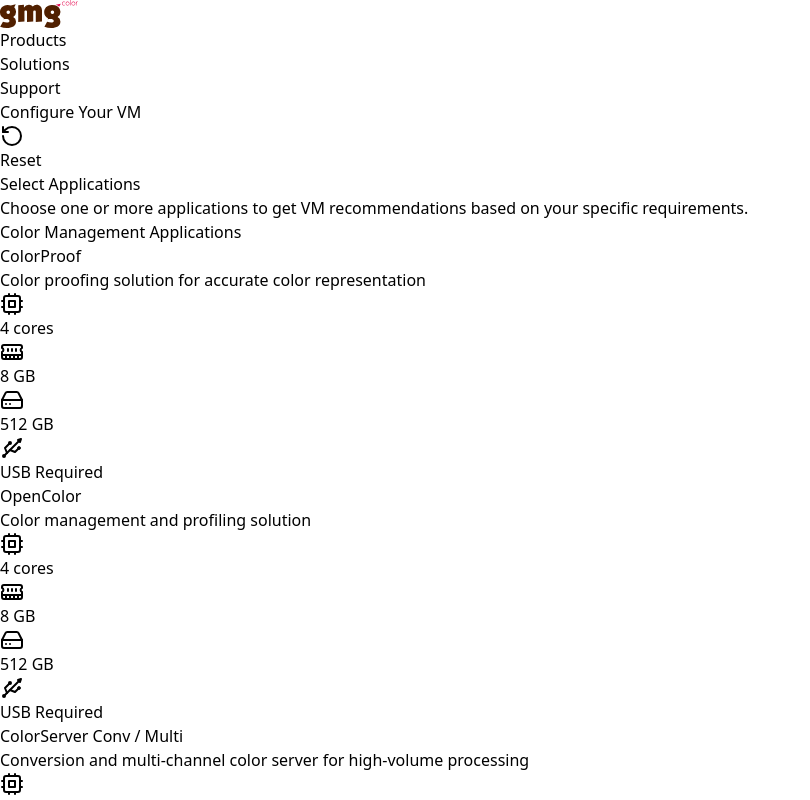
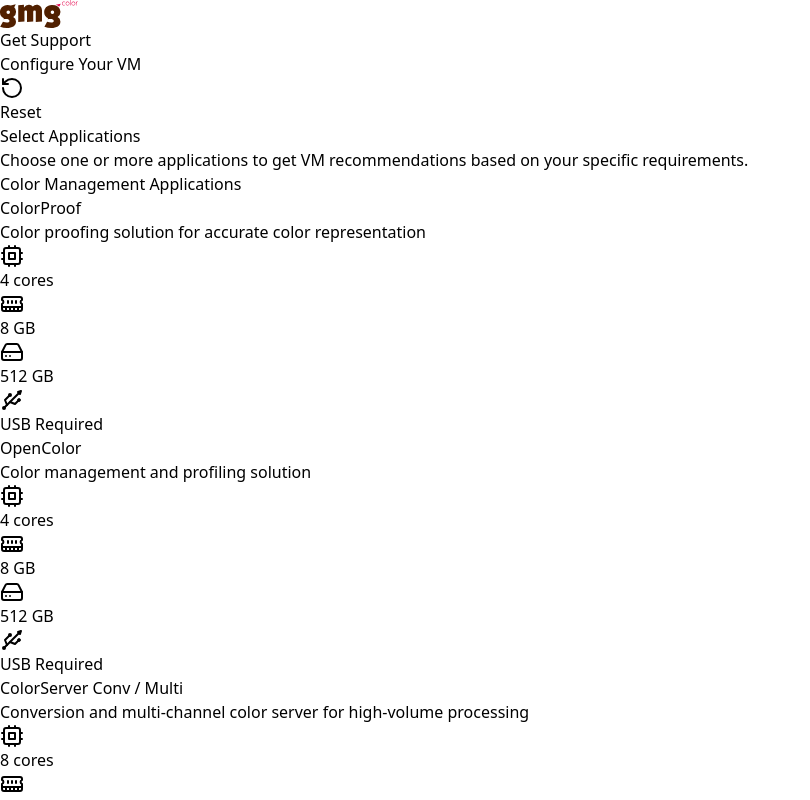
Before and after one commit to derb0bby/gmg-vmsizeconfigurator, a React (Vite) app: page / in a window 1280 px wide. Shown: the top 800 px of the page, without its empty margins (0-810 px from the left). Built offline with nearby package versions, Linux system fonts and the light colour scheme.

Commit message:
adaptions

```diff
--- a/src/components/Header.tsx
+++ b/src/components/Header.tsx
@@ -2,9 +2,9 @@
 
 const Header: React.FC = () => {
   return (
-    <header className="bg-white h-16 px-4 sm:px-6 lg:px-8 shadow-sm">
-      <div className="max-w-4xl mx-auto h-full flex justify-between items-center">
-        <div className="flex items-center">
+    <header className="bg-white h-16 shadow-sm">
+      <div className="container mx-auto px-4 h-full flex justify-between items-center">
+        <div>
           <svg xmlns="http://www.w3.org/2000/svg" width="78" height="28" fill="none" viewBox="0 0 78 28">
             <path fill="#512000" d="M8.255 13.88a1.696 1.696 0 0 0 1.726-1.726 1.65 1.65 0 0 0-1.726-1.725 1.694 1.694 0 0 0-1.725 1.725 1.65 1.65 0 0 0 1.725 1.726M2.93 21.758a12.2 12.2 0 0 0 4.05.84c1.2 0 2.476-.225 2.476-1.65 0-1.426-1.576-1.876-3.226-1.876-.975 0-1.875.15-2.85.225l.525-1.126a6.64 6.64 0 0 1-3.9-6.302c0-3.076 2.325-6.977 7.575-6.977a9.7 9.7 0 0 1 3.226.525l4.95-1.05-1.5 2.925a6.23 6.23 0 0 1 1.8 4.502 5.86 5.86 0 0 1-2.85 5.252 5.19 5.19 0 0 1 2.775 4.727c0 4.051-3.675 6.227-9.076 6.227a19.3 19.3 0 0 1-6.75-1.2l2.775-5.027zM35.783 22.058V11.704a1.125 1.125 0 0 0-1.275-1.2 1.216 1.216 0 0 0-1.275 1.275v9.753l-6.226.526v-10.28a1.208 1.208 0 0 0-1.35-1.274 1.125 1.125 0 0 0-1.2 1.275v9.753l-6.226.526V5.342l5.7-.526v2.626h.076a5.7 5.7 0 0 1 4.875-2.626 4.58 4.58 0 0 1 3.9 1.726 5.06 5.06 0 0 1 3.751-1.726c3.45 0 5.475 2.551 5.475 5.853v10.878l-6.225.526zM52.434 13.88a1.65 1.65 0 0 0 1.726-1.727 1.65 1.65 0 0 0-1.726-1.725 1.65 1.65 0 0 0-1.725 1.725 1.65 1.65 0 0 0 1.725 1.726m-5.325 7.877c1.316.516 2.712.8 4.125.84 1.2 0 2.55-.225 2.55-1.65 0-1.426-1.575-1.876-3.3-1.876-.975 0-1.95.15-2.925.225l.525-1.125a6.64 6.64 0 0 1-3.9-6.303c0-3.076 2.325-6.902 7.65-6.977a11.9 11.9 0 0 1 3.226.375 7.5 7.5 0 0 1 3.525 2.026 6.87 6.87 0 0 1 1.875 4.501 5.86 5.86 0 0 1-2.85 5.252 5.19 5.19 0 0 1 2.775 4.727c0 4.051-3.675 6.227-9.15 6.227a19.8 19.8 0 0 1-6.826-1.2l2.7-5.027z"></path>
             <path fill="#E5004A" d="m59.185 6.75 1.575-3.075-5.025 1.05a6.53 6.53 0 0 1 3.45 2.025M65.208 5.018c-.38.314-.858.484-1.35.48a1.92 1.92 0 0 1-1.943-2.01 1.966 1.966 0 0 1 2.026-1.899c.464.018.912.172 1.29.443l-.27.308a1.56 1.56 0 0 0-1.043-.36 1.5 1.5 0 0 0-1.568 1.552 1.5 1.5 0 0 0 1.5 1.501c.406.004.8-.13 1.118-.383zM69.484 3.526a1.966 1.966 0 0 1-1.92 1.973 1.97 1.97 0 0 1-1.928-1.973 1.974 1.974 0 0 1 1.927-1.936 1.965 1.965 0 0 1 1.92 1.936m-3.413 0a1.5 1.5 0 1 0 3.001 0 1.5 1.5 0 0 0-3.001 0M70.699 5.41l-.436.09V.09L70.7 0zM75.327 3.526a1.973 1.973 0 0 1-1.928 1.973 1.97 1.97 0 0 1-1.928-1.973A1.973 1.973 0 0 1 73.4 1.59a1.97 1.97 0 0 1 1.927 1.936m-3.42 0a1.5 1.5 0 1 0 3 0 1.5 1.5 0 0 0-3 0M76.362 2.392a1.29 1.29 0 0 1 1.44-.803l-.188.442h-.172c-.473 0-1.05.586-1.05 1.501v1.89l-.435.09V1.657l.405-.067z"></path>
@@ -12,17 +12,14 @@
         </div>
 
         <nav>
-          <ul className="flex space-x-6">
-            <li>
-              <a href="#" className="text-[#333] hover:text-[#ee2d68] font-medium">Products</a>
-            </li>
-            <li>
-              <a href="#" className="text-[#333] hover:text-[#ee2d68] font-medium">Solutions</a>
-            </li>
-            <li>
-              <a href="#" className="text-[#333] hover:text-[#ee2d68] font-medium">Support</a>
-            </li>
-          </ul>
+          <a
+            href="https://customercare.gmgcolor.com/"
+            target="_blank"
+            rel="noopener noreferrer"
+            className="text-[#333] hover:text-[#ee2d68] font-medium px-4 py-2 border border-[#ee2d68] rounded-md hover:bg-[#ee2d68] hover:text-white transition-colors"
+          >
+            Get Support
+          </a>
         </nav>
       </div>
     </header>
```
Also changed, not shown: 1 other file (tests, documents, lock files or other folders).
